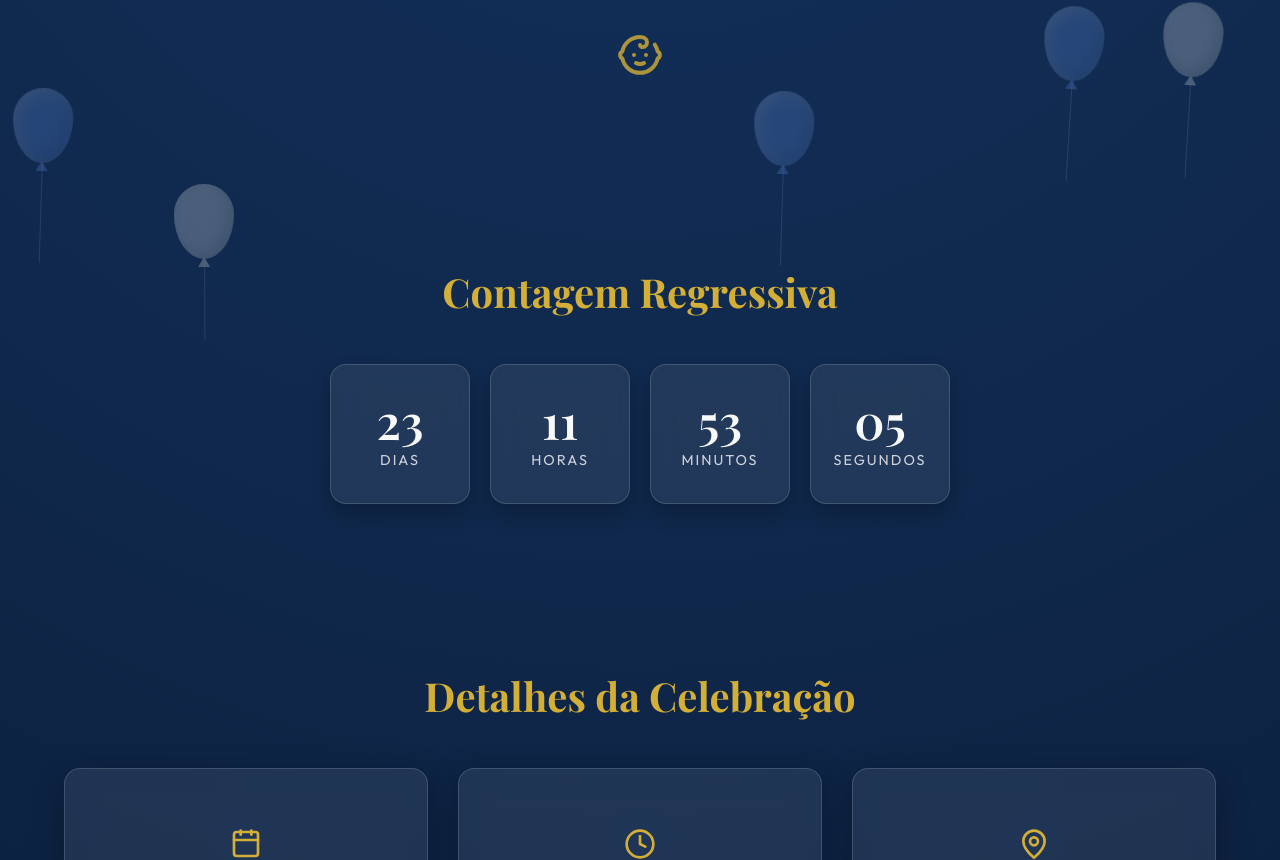
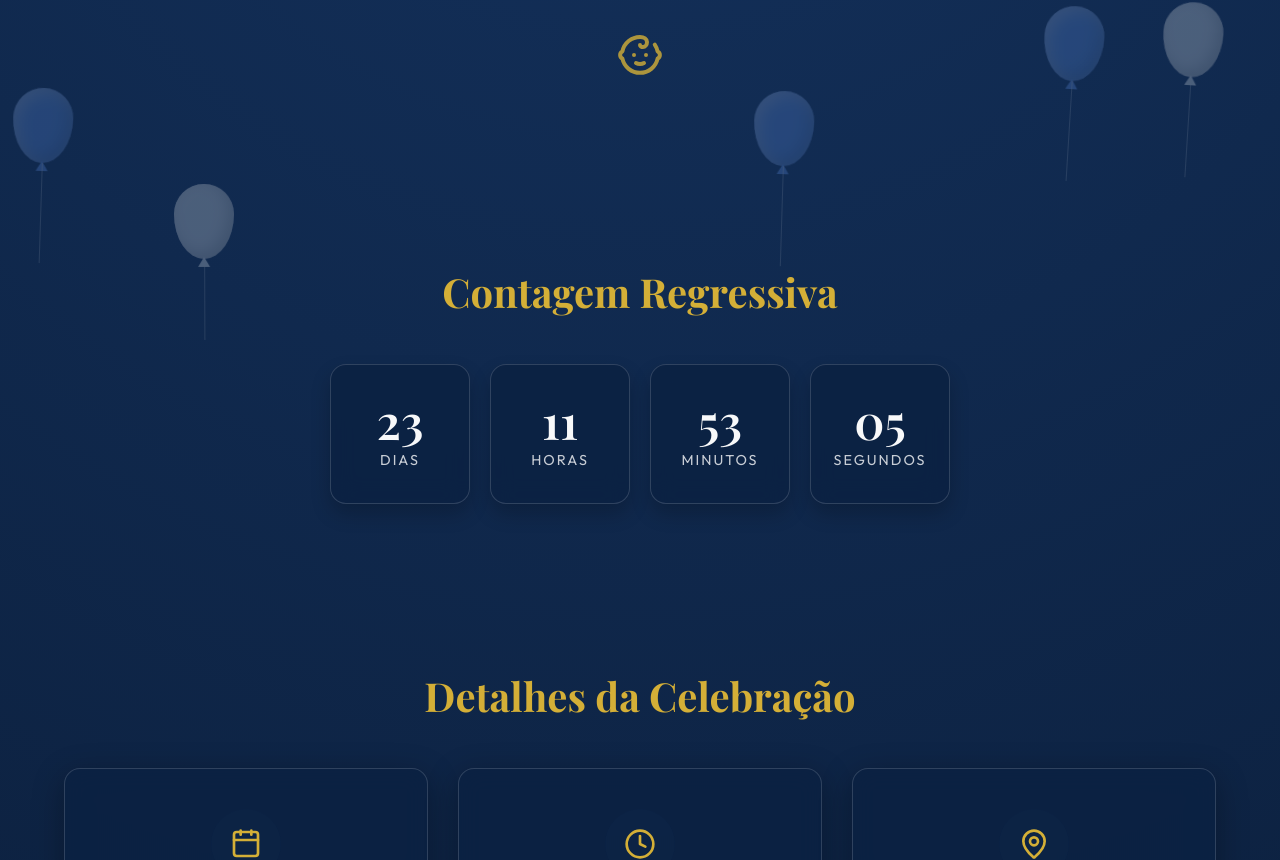
Before and after one commit to erick33dias07-cloud/convite-ezequiel, a React (Vite) app: page / in a window 1280 px wide. Shown: the part 460-1320 px from the top of the page. Built offline with nearby package versions, Linux system fonts and the light colour scheme; a web font is replaced by a local one.

Commit message:
Fix: force content layers above balloons

```diff
--- a/src/index.css
+++ b/src/index.css
@@ -64,6 +64,8 @@ button {
 
 .section {
   padding: 80px 0;
+  position: relative;
+  z-index: 2;
 }
 
 .title {
@@ -73,12 +75,14 @@ button {
 }
 
 .glass-panel {
-  background: var(--surface-color);
+  background: rgba(11, 34, 66, 0.85);
   backdrop-filter: blur(12px);
   -webkit-backdrop-filter: blur(12px);
   border: 1px solid rgba(255, 255, 255, 0.15);
   border-radius: var(--border-radius);
   box-shadow: 0 8px 32px rgba(0, 0, 0, 0.3);
+  position: relative;
+  z-index: 3;
 }
 
 .btn-primary {
```
